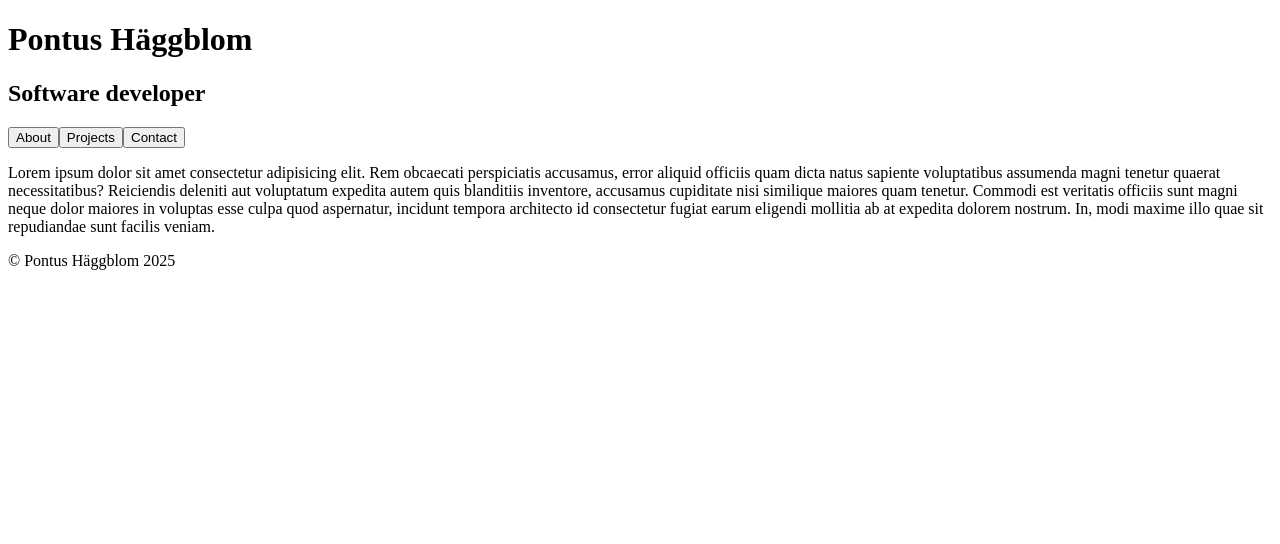
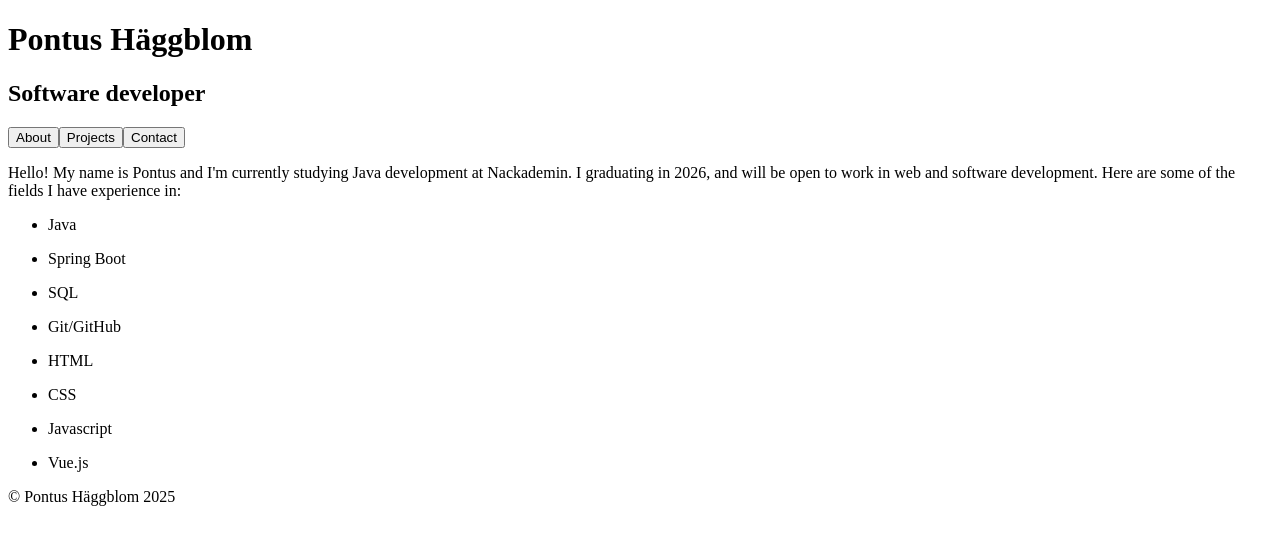
Before and after one commit to pbhaggblom/portfolio-frontend-vue, a Vue app: page / in a window 1280 px wide. Shown: the top 544 px of the page. Built offline with nearby package versions, Linux system fonts and the light colour scheme.

Commit message:
Adds about text, project descriptions and logos

```diff
--- a/src/components/About.vue
+++ b/src/components/About.vue
@@ -1,5 +1,12 @@
-<script setup></script>
+<script setup>
+    const about = "Hello! My name is Pontus and I'm currently studying Java development at Nackademin. I graduating in 2026, and will be open to work in web and software development. Here are some of the fields I have experience in:";
+
+    const skills = ['Java', 'Spring Boot', 'SQL', 'Git/GitHub', 'HTML', 'CSS', 'Javascript', 'Vue.js'];
+</script>
 
 <template>
-    <p>Lorem ipsum dolor sit amet consectetur adipisicing elit. Rem obcaecati perspiciatis accusamus, error aliquid officiis quam dicta natus sapiente voluptatibus assumenda magni tenetur quaerat necessitatibus? Reiciendis deleniti aut voluptatum expedita autem quis blanditiis inventore, accusamus cupiditate nisi similique maiores quam tenetur. Commodi est veritatis officiis sunt magni neque dolor maiores in voluptas esse culpa quod aspernatur, incidunt tempora architecto id consectetur fugiat earum eligendi mollitia ab at expedita dolorem nostrum. In, modi maxime illo quae sit repudiandae sunt facilis veniam.</p>
+    <p>{{ about }}</p>
+    <ul v-for="skill in skills">
+        <li>{{ skill }}</li>
+    </ul>
 </template>
--- a/src/components/Projects.vue
+++ b/src/components/Projects.vue
@@ -1,12 +1,18 @@
 <script setup>
     const projects = [
         {
-            title: 'Frontend',
-            description: 'Lorem ipsum dolor sit amet consectetur adipisicing elit. Ratione rem voluptate harum nobis libero nesciunt totam consequatur officiis nisi asperiores?'
+            title: 'Portfolio frontend',
+            description: 'The frontend part of this webpage. Written in Vue.js. The contact form sends messages to the backend application',
+            tech: ['HTML', 'CSS', 'Vue.js'],
+            img: '/images/vue.png',
+            url: 'https://github.com/pbhaggblom/portfolio-frontend-vue'
         },
         {
-            title: 'Backend',
-            description: 'Lorem ipsum dolor sit amet consectetur adipisicing elit. Praesentium, officia quae. Quasi id deserunt deleniti delectus voluptatem consequatur. Maiores, eaque!'
+            title: 'Portfolio backend',
+            description: 'Simple backend application for receiving messages from the contact form on this webpage',
+            tech: ['Java', 'Spring Boot', 'PostgreSQL'],
+            img: '/images/spring-boot.png',
+            url: 'https://github.com/pbhaggblom/cv-webpage-backend'
         }
     ];
 </script>
@@ -14,8 +20,11 @@
 <template>
     <div v-for="project in projects">
         <div>
+            <img :src="project.img">
             <h3>{{ project.title }}</h3>
             <p>{{ project.description }}</p>
+            <ul v-for="t in project.tech">{{ t }}</ul>
+            <a :href="project.url">Go to GitHub</a>
         </div>
     </div>
 </template>
```
Also changed, not shown: public/images/spring-boot.png (added), public/images/vue.png (added).
